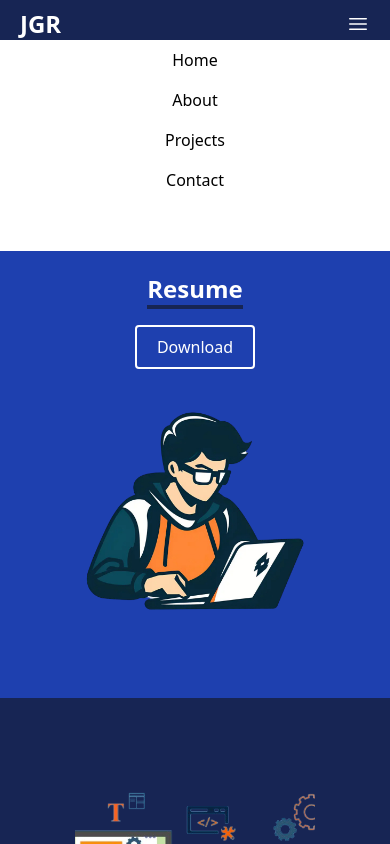
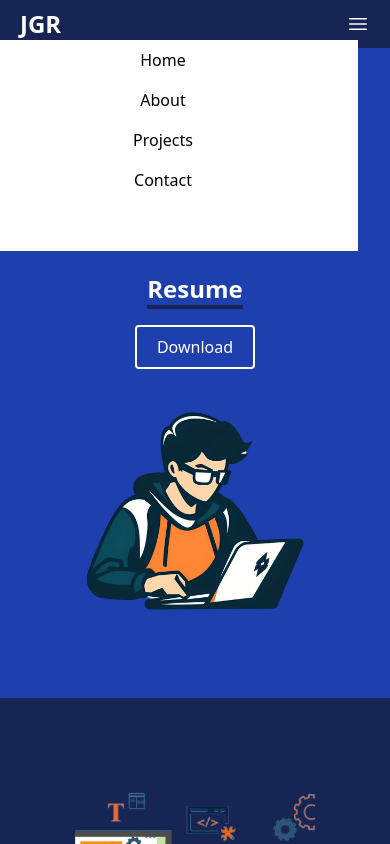
Before and after one commit to Jeya-gokul-raja/Portfolio, a React (Vite) app: page / in a window 390 px wide. Both pictures are taken after a click on the button 358 px from the left and 24 px from the top of the page. Shown: the top 844 px of the page. Built offline with nearby package versions, Linux system fonts and the light colour scheme.

Commit message:
head updated

```diff
--- a/src/components/Header.jsx
+++ b/src/components/Header.jsx
@@ -43,7 +43,7 @@ function Header() {
         <nav className="block sm:hidden ">
           <ul
             onClick={() => setToggleMenu(!toggleMenu)}
-            className="flex flex-col items-center fixed top-10 left-0 bg-white w-full h-1/4"
+            className="flex flex-col items-center -ml-8 fixed top-10 left-0 bg-white w-full h-1/4"
           >
             <li className="p-2  w-full text-center">
               <a href="/">Home</a>
```
